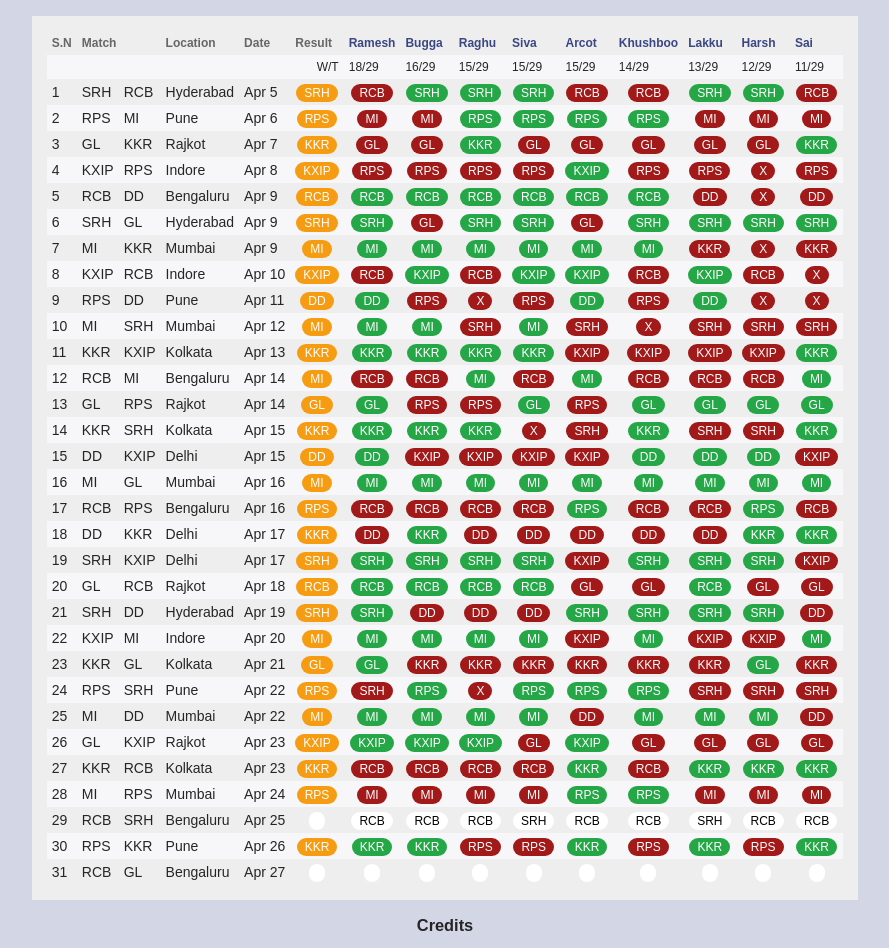
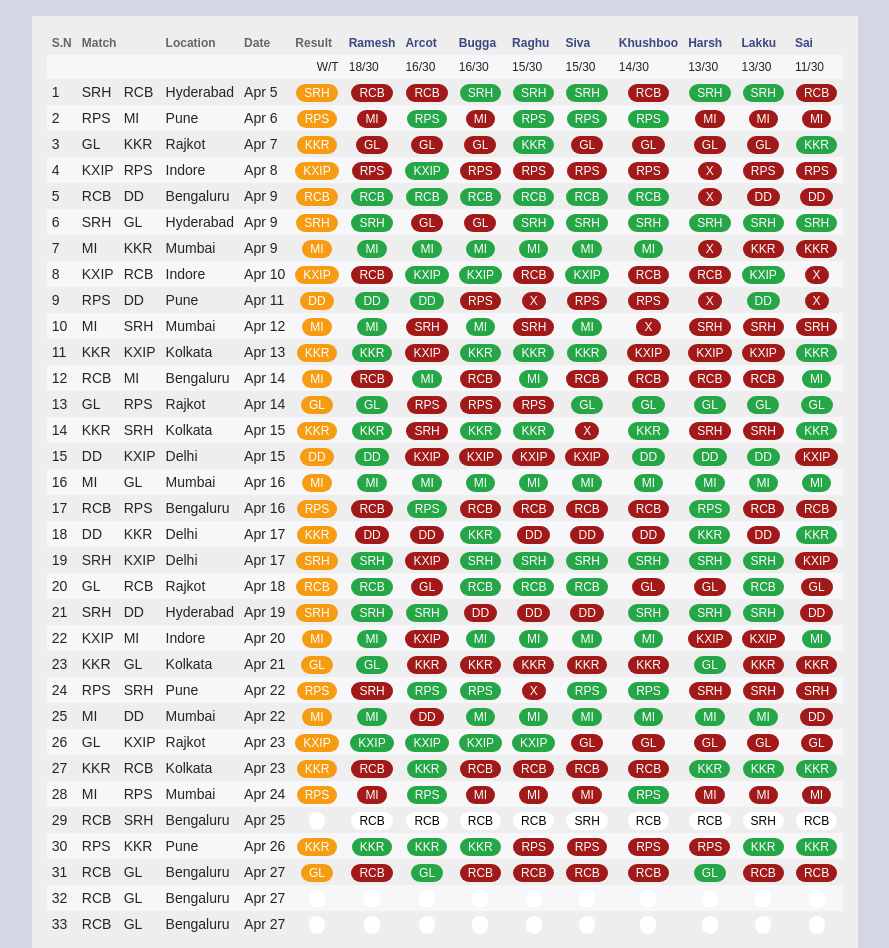
Before and after one commit to ipl10/ipl, a plain HTML site: page index.html in a window 1280 px wide. Shown: the part 77-1025 px from the top of the page, without its empty margins (195-1084 px from the left). Drawn offline with Linux system fonts and the light colour scheme.

Commit message:
Match 31 result

```diff
--- a/data.js
+++ b/data.js
@@ -1,7 +1,7 @@
 var users = [
     {
       name: 'Arcot',
-      paid: 0,
+      paid: 500,
       key: 'arcot'
     },
     {
@@ -532,6 +532,38 @@
     "location": "Bengaluru",
     "date": "04-27-2017",
     "time": "8:00PM",
+    "result": "GL",
+      "lakku": "RCB",
+      "raghu": "RCB",
+      "siva": "RCB",
+      "bugga": "RCB",
+      "arcot": "GL",
+      "ramesh": "RCB",
+      "harsh": "GL",
+      "sai":"RCB",
+      "khushboo": "RCB"
+  },
+  {
+    "match": ["RCB", "GL"],
+    "location": "Bengaluru",
+    "date": "04-27-2017",
+    "time": "8:00PM",
+    "result": "",
+      "lakku": "",
+      "raghu": "",
+      "siva": "",
+      "bugga": "",
+      "arcot": "",
+      "ramesh": "",
+      "harsh": "",
+      "sai":"",
+      "khushboo": ""
+  },
+  {
+    "match": ["RCB", "GL"],
+    "location": "Bengaluru",
+    "date": "04-27-2017",
+    "time": "8:00PM",
     "result": "",
       "lakku": "",
       "raghu": "",
--- a/index.html
+++ b/index.html
@@ -24,25 +24,25 @@
         <th>Date</th>
         <th>Result</th>
         <th class="user-name">Ramesh</th>
+        <th class="user-name">Arcot</th>
         <th class="user-name">Bugga</th>
         <th class="user-name">Raghu</th>
         <th class="user-name">Siva</th>
-        <th class="user-name">Arcot</th>
         <th class="user-name">Khushboo</th>
+        <th class="user-name">Harsh</th>
         <th class="user-name">Lakku</th>
-        <th class="user-name">Harsh</th>
         <th class="user-name">Sai</th>
       </tr>
       <tr class="points">
         <td colspan="6" class="text-right">W/T</td>
         <td>{{win.ramesh + '/' + total}}</td>
+        <td>{{win.arcot + '/' + total}}</td>
         <td>{{win.bugga + '/' + total}}</td>
         <td>{{win.raghu + '/' + total}}</td>
         <td>{{win.siva + '/' + total}}</td>
-        <td>{{win.arcot + '/' + total}}</td>
         <td>{{win.khushboo + '/' + total}}</td>
+        <td>{{win.harsh + '/' + total}}</td>
         <td>{{win.lakku + '/' + total}}</td>
-        <td>{{win.harsh + '/' + total}}</td>
         <td>{{win.sai + '/' + total}}</td>
       </tr>
       <tr ng-repeat="d in data">
@@ -53,13 +53,13 @@
         <td>{{d.date | date:"MMM d"}}</td>
         <td class="indicator" ng-class="{'result':d.result!=''}"><span>{{d.result}}</span></td>
         <td class="indicator" ng-class="{'correct':d.ramesh==d.result && d.result!='','wrong':d.ramesh!=d.result && d.result!=''}"><span>{{d.ramesh}}</span></td>
+        <td class="indicator" ng-class="{'correct':d.arcot==d.result && d.result!='','wrong':d.arcot!=d.result && d.result!=''}"><span>{{d.arcot}}</span></td>
         <td class="indicator" ng-class="{'correct':d.bugga==d.result && d.result!='','wrong':d.bugga!=d.result && d.result!=''}"><span>{{d.bugga}}</span></td>
         <td class="indicator" ng-class="{'correct':d.raghu==d.result && d.result!='','wrong':d.raghu!=d.result && d.result!=''}"><span>{{d.raghu}}</span></td>
         <td class="indicator" ng-class="{'correct':d.siva==d.result && d.result!='','wrong':d.siva!=d.result && d.result!=''}"><span>{{d.siva}}</span></td>
-        <td class="indicator" ng-class="{'correct':d.arcot==d.result && d.result!='','wrong':d.arcot!=d.result && d.result!=''}"><span>{{d.arcot}}</span></td>
         <td class="indicator" ng-class="{'correct':d.khushboo==d.result && d.result!='','wrong':d.khushboo!=d.result && d.result!=''}"><span>{{d.khushboo}}</span></td>
+        <td class="indicator" ng-class="{'correct':d.harsh==d.result && d.result!='','wrong':d.harsh!=d.result && d.result!=''}"><span>{{d.harsh}}</span></td>
         <td class="indicator" ng-class="{'correct':d.lakku==d.result && d.result!='','wrong':d.lakku!=d.result && d.result!=''}"><span>{{d.lakku}}</span></td>
-        <td class="indicator" ng-class="{'correct':d.harsh==d.result && d.result!='','wrong':d.harsh!=d.result && d.result!=''}"><span>{{d.harsh}}</span></td>
         <td class="indicator" ng-class="{'correct':d.sai==d.result && d.result!='','wrong':d.sai!=d.result && d.result!=''}"><span>{{d.sai}}</span></td>
       </tr>
     </table>
```
